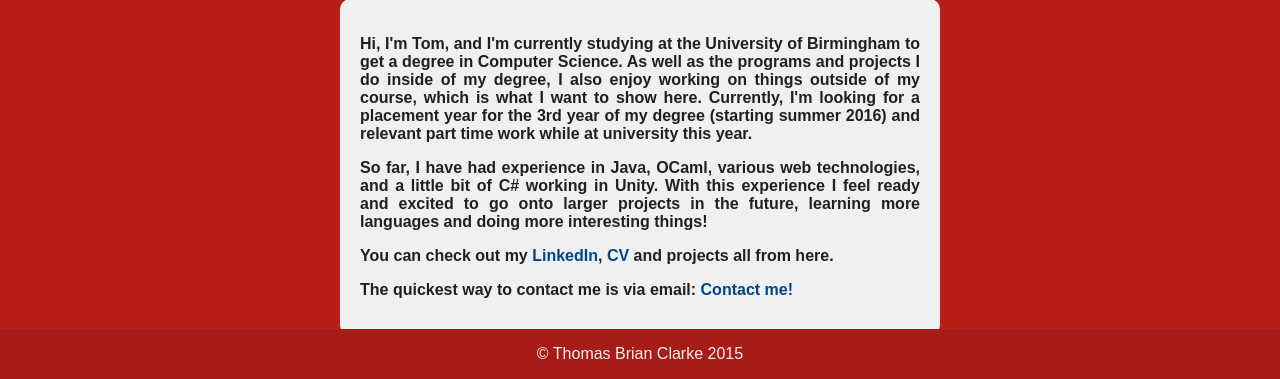
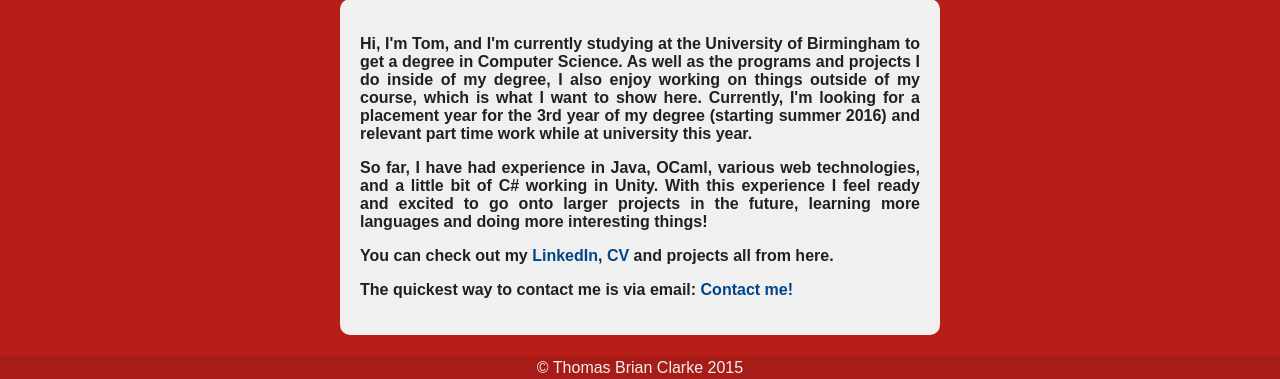
Before and after one commit to TomBClarke/tombclarke.co.uk, a PHP site: page / in a window 1280 px wide. Shown: the part 421-800 px from the top of the page. Run offline with PHP 8.4, Linux system fonts and the light colour scheme.

Commit message:
working and in nicer state

```diff
--- a/css/main.css
+++ b/css/main.css
@@ -4,6 +4,7 @@ body {
     background: #b81d18;
     margin: 0px;
     margin-top: 40px;
+    margin-bottom: 23px;
 }
 
 img#picofme {
--- a/css/main_bars.css
+++ b/css/main_bars.css
@@ -1,4 +1,6 @@
 #header {
+    border: 0px;
+    margin: 0px;
     position: fixed;
     top: 0px;
     left: 0px;
@@ -17,6 +19,10 @@
     padding: 5px;
 }
 
+#header-nav a {
+    /* Would be nice o have words a little lower (by like 3px max) */
+}
+
 #header a {
     vertical-align: middle;
     color: #f0f0f0;
@@ -28,15 +34,16 @@
     height: 30px;
 }
 
-#footer {
-    position: absolute;
+#footer p {
+    border: 0px;
+    margin: 0px;
+    vertical-align: middle;
+    padding-top: 3px;
+    position: fixed;
+    height: 20px;
     bottom: 0px;
     width: 100%;
     text-align: center;
     background: #a71c17;
     color: #f0f0f0;
 }
-
-#footer-content {
-
-}
--- a/index.php
+++ b/index.php
@@ -4,7 +4,7 @@
 <html>
     <head>
         <title>Tom Clarke</title>
-        <?php include 'php/coreimports.php'; ?>
+        <?php $comp_dir = ""; include $comp_dir . 'php/coreimports.php'; ?>
     </head>
     <body>
         <div class="main">
--- a/php/coreimports.php
+++ b/php/coreimports.php
@@ -3,8 +3,10 @@
 
 <!-- Setup dir -->
 <?php
+    //For when using localhost:
     $serv_dir = "/tombclarke/";
-    $comp_dir = filter_input(INPUT_SERVER, 'DOCUMENT_ROOT') . "tombclarke/";
+    //For when using the proper server:
+//    $serv_dir = "/";
 ?>
 
 <script> var serv_dir = "<?php print $serv_dir; ?>"; </script>
--- a/projects/index.php
+++ b/projects/index.php
@@ -4,7 +4,7 @@
 <html>
     <head>
         <title>Tom Clarke</title>
-        <?php include '../php/coreimports.php'; ?>
+        <?php $comp_dir = "../"; include $comp_dir . 'php/coreimports.php'; ?>
     </head>
     <body>
         <div class="main">
```
